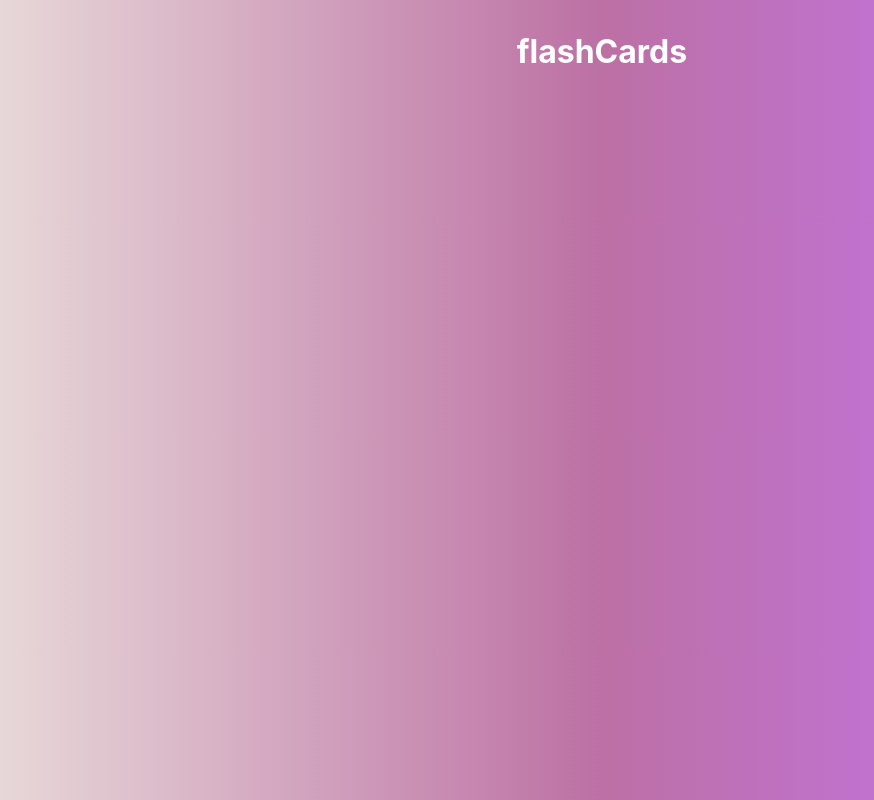
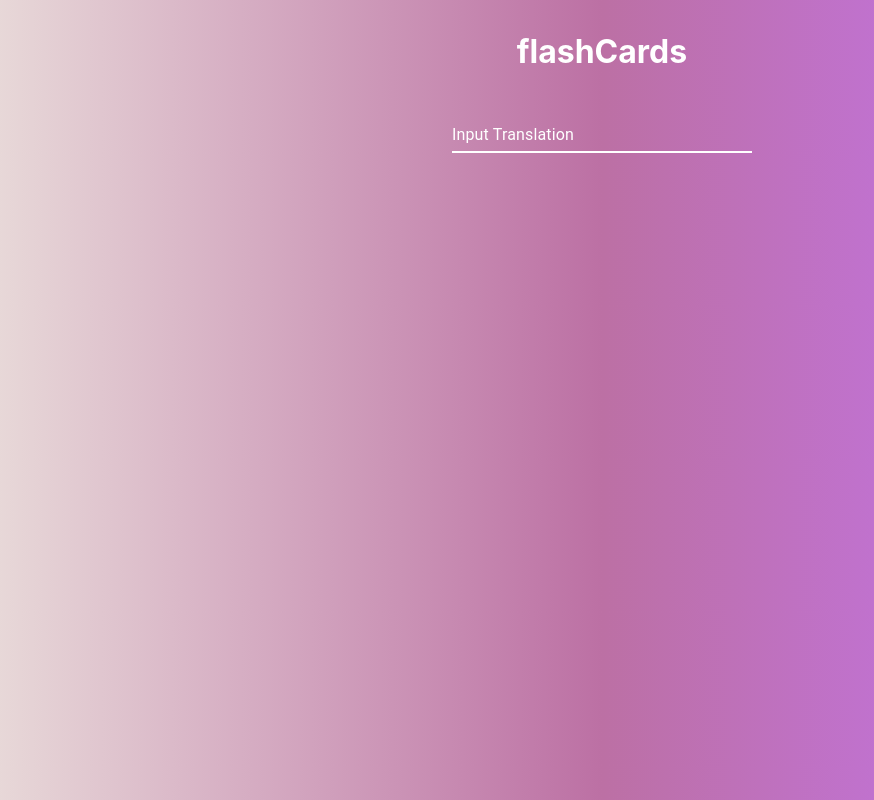
Before and after one commit to lg299/flashCards, a React (Create React App) app in the folder my-app/: page / in a window 1280 px wide. Shown: the whole page, without its empty margins (38-912 px from the left). Built offline with nearby package versions, Linux system fonts and the light colour scheme.

Commit message:
WIP: adding styled version of component

```diff
--- a/my-app/src/components/translation-input/translation-input.tsx
+++ b/my-app/src/components/translation-input/translation-input.tsx
@@ -2,6 +2,7 @@ import React from 'react';
 import TextField from '@mui/material/TextField';
 import { makeStyles } from '@mui/styles';
 import Paper from '@mui/material/Paper';
+import { alpha, styled } from '@mui/material/styles';
 
 
 const useStyles = makeStyles({
@@ -9,31 +10,6 @@ const useStyles = makeStyles({
         margin: '0 auto',
         paddingBottom: 0,
         marginTop: 0,
-        '& .MuiFormLabel-root' : {
-            color: 'white',
-            '&.Mui-focused' : {
-                color: 'white',
-                fontWeight: 'bold',
-            },
-        },
-        '& .MuiInput-root:before':{
-            borderBottom: '2px solid white',
-            color: 'white',
-        },
-        '& .MuiInput-root:after':{
-            borderBottom: '2px solid white',
-            color: 'white',
-        },
-        '& .MuiInput-input': {
-            borderBottom: '2px solid white',
-            color: 'white',
-        },
-        '& .MuiInput-underline:after': {
-            color: 'white',
-        },
-        '& .MuiInput-root:hover:not(.Mui-disabled, .Mui-error):before' :{
-            border: '0',
-        },
     },
     paper: {
         margin: "2rem 45rem",
@@ -42,25 +18,63 @@ const useStyles = makeStyles({
     }
 });
 
-interface InputProps {
+const borderStyling = {
+    borderBottom: '2px solid white',
+    color: 'white',
+}
+
+const StyledTextFeild = styled(TextField)<TextFieldProps>(({ theme }) => ({
+    width: 300,
+    color: theme.palette.success.main,
+    '& .MuiFormLabel-root': {
+        color: 'white',
+        '&.Mui-focused': {
+            color: 'white',
+            fontWeight: 'bold',
+        },
+    },
+    '& .MuiInput-root:before': borderStyling,
+    '& .MuiInput-root:after': borderStyling,
+    '& .MuiInput-input': borderStyling,
+    '& .MuiInput-underline:after': {
+        color: 'white',
+    },
+    '& .MuiInput-root:hover:not(.Mui-disabled, .Mui-error):before': {
+        border: '0',
+    },
+}));
+
+interface TextFieldProps {
     label: string
 }
 
-function TranslationInput(props: InputProps) {
-    const styles = useStyles();
+// function TranslationInput(props: TextFieldProps) {
+//     const styles = useStyles();
 
+//     return (
+//         <div>
+//             <Paper elevation={3} className={styles.paper} sx={{ backgroundColor: 'rgb(188, 112, 163)' }}>
+//                 <TextField
+//                     id="standard"
+//                     label={props.label}
+//                     variant="standard"
+//                     className={styles.textField}
+//                 />
+//             </Paper>
+//         </div>
+//     )
+// }
+
+const TranslationInput: React.FC<TextFieldProps> = (props) => {
+    const { label } = props;
     return (
-        <div>
-            <Paper elevation={3} className={styles.paper} sx={{backgroundColor: 'rgb(188, 112, 163)'}}>
-                <TextField
-                    id="standard"
-                    label={props.label}
-                    variant="standard"
-                    className={styles.textField}
-                />
-            </Paper>
-        </div>
-    )
-}
+        <StyledTextFeild
+            id="standard"
+            label={props.label}
+            variant="standard"
+        />
+    );
+};
+
 
 export default TranslationInput;
```
